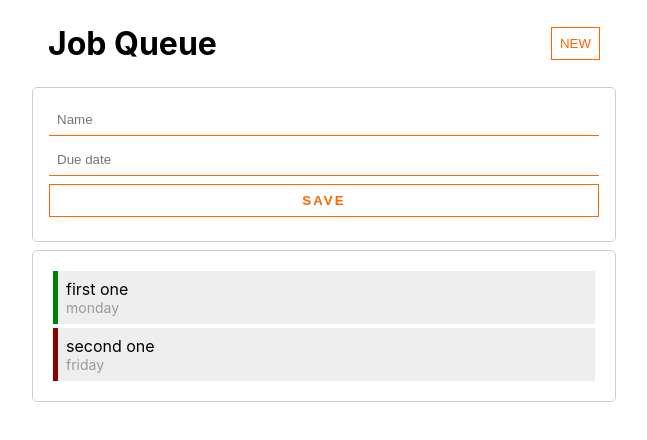
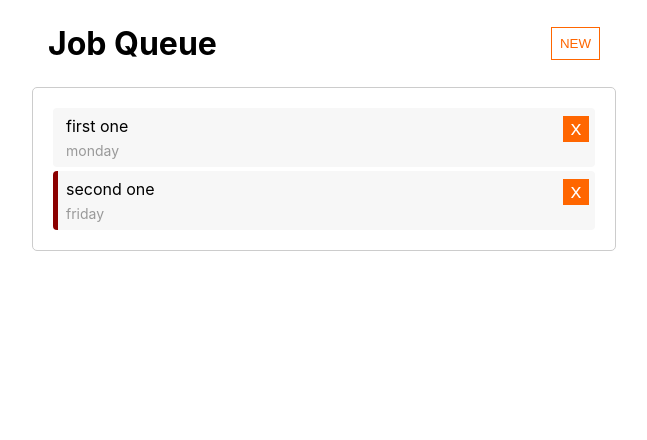
Before and after one commit to serikpai/react-playground, a React (Create React App) app: page / in a window 1280 px wide. Shown: the top 440 px of the page, without its empty margins (316-963 px from the left). Built offline with nearby package versions, Linux system fonts and the light colour scheme.

Commit message:
removing existing tasks

```diff
--- a/src/index.css
+++ b/src/index.css
@@ -31,7 +31,7 @@ header {
 }
 
 header > h1 {
-    margin:0;
+    margin: 0;
 }
 
 .btn-add {
@@ -42,6 +42,7 @@ header > h1 {
     color: #f60;
     padding: .5rem;
 }
+
 .btn-add:hover {
     background: #f60;
     color: white;
@@ -56,6 +57,7 @@ header > h1 {
     border: 0 solid #f60;
     border-bottom-width: 1px;
 }
+
 .form-tasks input:focus {
     outline: none;
 }
@@ -86,11 +88,18 @@ header > h1 {
 }
 
 .task-item {
-    border-left: 5px solid green;
-    background: #eee;
+    border-radius: .25rem;
+    border-left: 5px solid #f7f7f7;
+    background: #f7f7f7;
     padding: .5rem;
     margin: .25rem;
     min-height: 2rem;
+
+    display: grid;
+    grid-template-columns: 1fr 24px;
+    grid-template-areas:
+        'name i'
+        'due-time due-time';
 }
 
 .task-item.important {
@@ -101,7 +110,32 @@ header > h1 {
     margin: 0;
 }
 
+.task-item .tsk-name {
+    grid-area: name;
+}
+
+.task-item > i {
+    grid-area: i;
+    cursor: pointer;
+
+    font-style: normal;
+    font-family: monospace;
+    height: 24px;
+    width: 24px;
+    font-size: 1.25rem;
+
+    border: 1px solid #f60;
+    color: white;
+    background: #ff6600;
+
+    display: flex;
+    justify-content: center;
+    align-items: center;
+
+}
+
 .task-item .tsk-due-time {
+    grid-area: due-time;
     font-size: .875rem;
     color: #999;
 }
--- a/src/pages/TaskList/TaskItem.js
+++ b/src/pages/TaskList/TaskItem.js
@@ -1,13 +1,18 @@
-export function TaskItem({task}) {
+export function TaskItem({task, onDeleteItemClick, onDoubleClick}) {
 
     let cssClasses = 'task-item';
     if (task.important) {
         cssClasses += ' important';
     }
 
+    const deleteItem = () => {
+        onDeleteItemClick(task);
+    };
+
     return (
         <div className={cssClasses}>
             <p className={'tsk-name'}>{task.name}</p>
+            <i onClick={deleteItem}>x</i>
             <p className={'tsk-due-time'}>{task.dueTime}</p>
         </div>
     );
--- a/src/pages/TaskList/TaskList.js
+++ b/src/pages/TaskList/TaskList.js
@@ -15,32 +15,42 @@ export const TaskList = () => {
         dueTime: 'friday',
         important: true
     }]);
+    const [isFormVisible, setFormVisible] = useState(false);
+
 
     const addNewTask = (task) => {
+        setTasks([task, ...tasks]);
+    };
 
-        console.log(task);
+    const showUpsertForm = () => {
+        setFormVisible(!isFormVisible);
+    };
 
-        setTasks([task, ...tasks]);
+    const deleteItem = (task) => {
+        console.log('TaskList.js', task);
+
+        setTasks(tasks
+            .filter(x => x.id !== task.id));
     };
 
     return (
         <>
             <header>
                 <h1>Job Queue</h1>
-                <AddNewTaskButton onClick={addNewTask}></AddNewTaskButton>
+                <AddNewTaskButton onClick={showUpsertForm}></AddNewTaskButton>
             </header>
-            <UpsertTaskForm onSaveButtonClicked={addNewTask}></UpsertTaskForm>
-            <AllTasks tasks={tasks}></AllTasks>
+            <UpsertTaskForm isVisible={isFormVisible} onSaveButtonClicked={addNewTask}></UpsertTaskForm>
+            <AllTasks tasks={tasks} onDeleteItemClick={deleteItem}></AllTasks>
         </>
     );
 };
 
-export const AllTasks = ({tasks}) => {
+export const AllTasks = ({tasks, onDeleteItemClick}) => {
     return (
         <div className={'task-list'}>
             {tasks.map(t => {
-                return <TaskItem key={t.id} task={t}></TaskItem>;
+                return <TaskItem key={t.id} task={t} onDeleteItemClick={onDeleteItemClick}></TaskItem>;
             })}
         </div>
-    )
-}
+    );
+};
--- a/src/pages/TaskList/UpsertTaskForm.js
+++ b/src/pages/TaskList/UpsertTaskForm.js
@@ -1,8 +1,12 @@
 import {useState} from 'react';
 
-export const UpsertTaskForm = ({onSaveButtonClicked}) => {
+export const UpsertTaskForm = ({isVisible, onSaveButtonClicked}) => {
     const [name, setName] = useState('');
     const [dueTime, setDueTime] = useState('');
+
+    if (!isVisible) {
+        return '';
+    }
 
     const save = (e) => {
         e.preventDefault();
@@ -10,9 +14,20 @@ export const UpsertTaskForm = ({onSaveButtonClicked}) => {
         if (name) {
 
             const id = new Date().getMilliseconds();
+            let time = dueTime;
+
+            if (!dueTime) {
+
+                const now = new Date();
+                now.setDate(now.getDate() + 2);
+                time = now.toDateString();
+            }
 
             onSaveButtonClicked({
-                id, name, dueTime, important: false
+                id,
+                name,
+                dueTime: time,
+                important: false
             });
 
             setName('');
@@ -30,8 +45,8 @@ export const UpsertTaskForm = ({onSaveButtonClicked}) => {
     return (
         <form className={'form-tasks'} onSubmit={save}>
 
-            <input type="text" value={name} placeholder={'Name'} onChange={changeName}/>
-            <input type="text" value={dueTime} placeholder={'Due date'} onChange={changeDueTime}/>
+            <input type="text" value={name} placeholder={'name'} onChange={changeName}/>
+            <input type="text" value={dueTime} placeholder={'due time'} onChange={changeDueTime}/>
             <input type="submit" value="Save"/>
 
         </form>
```
